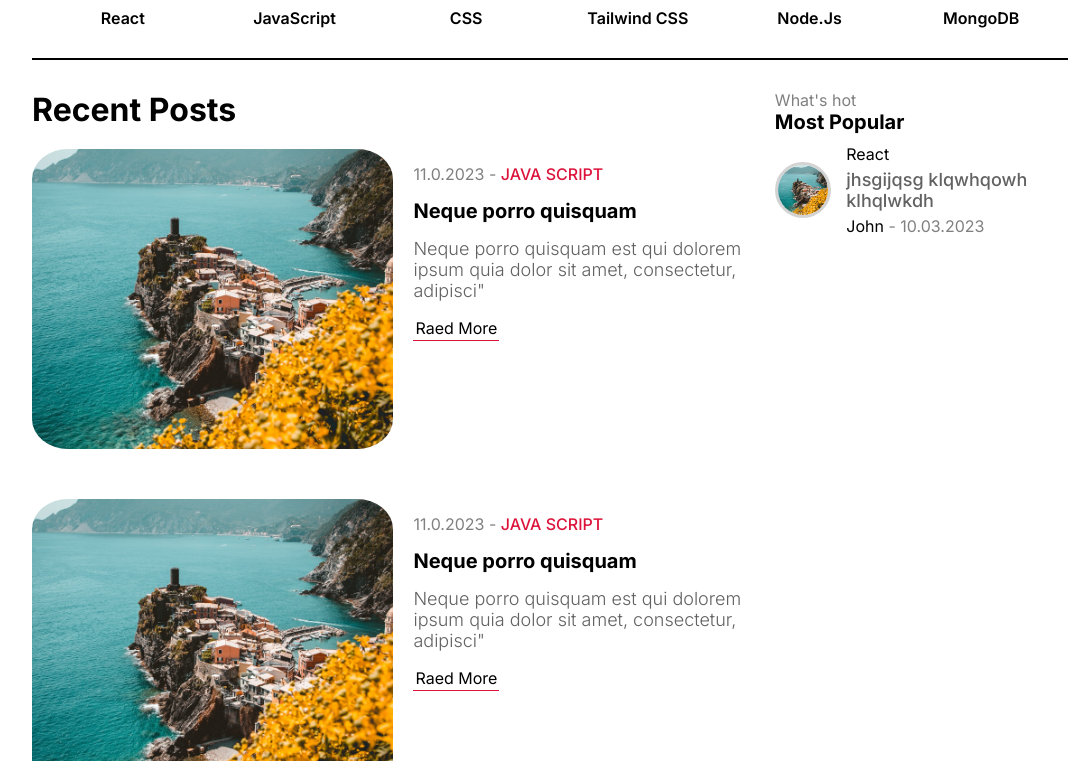
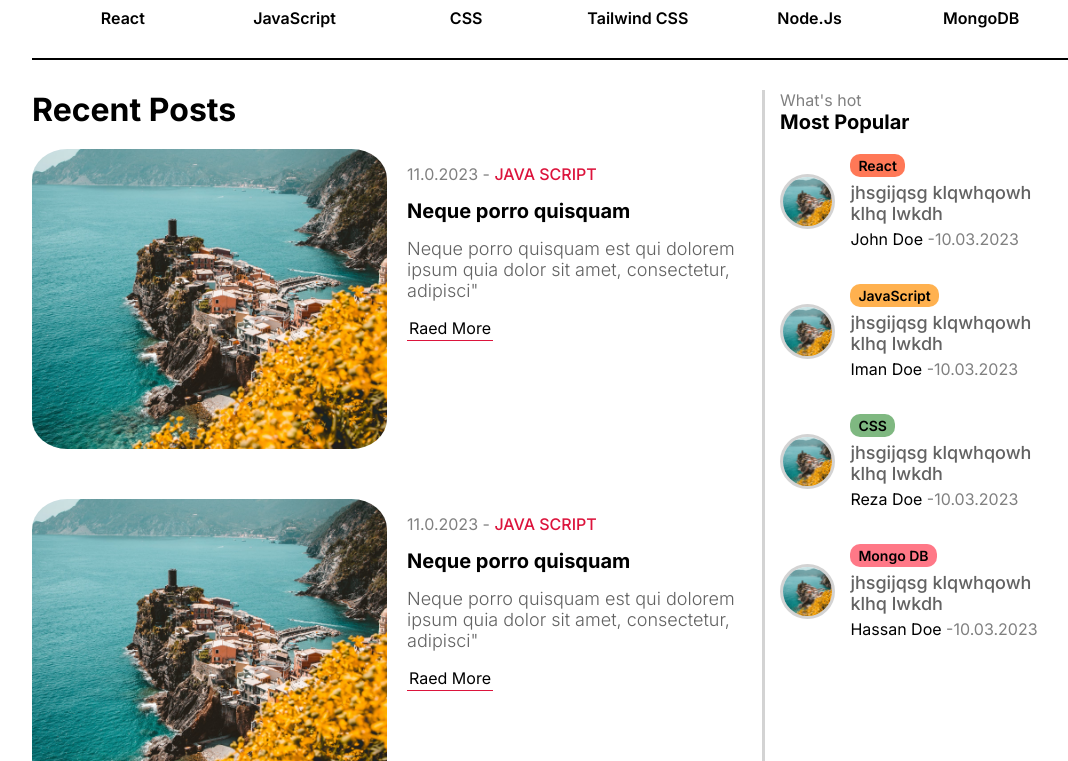
Before and after one commit to Ikamrava/NerdyNode, a Next.js app: page / in a window 1280 px wide. Shown: the part 899-1660 px from the top of the page, without its empty margins (88-1156 px from the left). Built offline with nearby package versions, Linux system fonts and the light colour scheme.

Commit message:
until start the blog page

```diff
--- /dev/null
+++ b/src/app/[slug]/singlePage.module.css
@@ -0,0 +1,3 @@
+.container{
+
+}
--- /dev/null
+++ b/src/component/menu/Item.jsx
@@ -0,0 +1,27 @@
+import Image from 'next/image'
+import Link from 'next/link'
+import styles from './item.module.css'
+
+
+function Item({title, postTitle,userName,date, bgcolor}) {
+
+const catStyle = `styles.${title.toLowerCase()}`
+console.log(catStyle)
+  return (
+    <Link key={title} href="/" className={styles.item}>
+    <div className={styles.imageContainer}>
+      <Image src="/p1.jpeg" alt="food" fill className={styles.image} />
+    </div>
+    <div className={styles.textContainer}>
+        <span className={styles.category} style={{backgroundColor: bgcolor }} >{title}</span>
+          <h3 className={styles.postTitle}>{postTitle}</h3>
+        <div lassName={styles.details}>
+            <span className={styles.userName}>{userName}</span>
+            <span className={styles.date}>{date}</span>
+        </div>
+    </div>
+ </Link>
+  )
+}
+
+export default Item
--- a/src/component/menu/Menu.jsx
+++ b/src/component/menu/Menu.jsx
@@ -1,6 +1,7 @@
 import Link from 'next/link'
 import styles from './menu.module.css'
 import Image from 'next/image'
+import Item from './Item'
 
 function Menu() {
   return (
@@ -9,19 +10,10 @@ function Menu() {
       <h1 className={styles.title}>Most Popular</h1>
 
         <div className={styles.items}>
-         <Link href="/" className={styles.item}>
-            <div className={styles.imageContainer}>
-              <Image src="/p1.jpeg" alt="food" fill className={styles.image} />
-            </div>
-            <div className={styles.textContainer}>
-                <span className={`${styles.category} ${styles.react}`}>React</span>
-                  <h3 className={styles.postTitle}>jhsgijqsg klqwhqowh klhqlwkdh</h3>
-                <div lassName={styles.details}>
-                    <span className={styles.userName}>John</span>
-                    <span className={styles.date}> - 10.03.2023</span>
-                </div>
-            </div>
-         </Link>
+          <Item title="React" postTitle="jhsgijqsg klqwhqowh klhq lwkdh" userName="John Doe" date=" -10.03.2023" bgcolor="#ff7857" />
+          <Item title="JavaScript" postTitle="jhsgijqsg klqwhqowh klhq lwkdh" userName="Iman Doe" date=" -10.03.2023" bgcolor="#ffb14f" />
+          <Item title="CSS" postTitle="jhsgijqsg klqwhqowh klhq lwkdh" userName="Reza Doe" date=" -10.03.2023" bgcolor="#7fb881" />
+          <Item title="Mongo DB" postTitle="jhsgijqsg klqwhqowh klhq lwkdh" userName="Hassan Doe" date=" -10.03.2023" bgcolor="#ff7887" />
         </div>
 
 
--- /dev/null
+++ b/src/component/menu/item.module.css
@@ -0,0 +1,63 @@
+
+  .item{
+    display: flex;
+    align-items: center;
+    gap: 5px;
+
+
+  }
+
+
+  .title{
+    margin-bottom: 10px;
+    font-size: 20px;
+
+  }
+
+  .imageContainer{
+    flex: 1;
+    aspect-ratio: 1/1;
+    position: relative;
+  }
+
+  .textContainer{
+    flex: 4;
+    text-align: start;
+    padding-left: 10px;
+    display: flex;
+    flex-direction: column;
+    gap: 5px;
+
+
+  }
+
+  .image{
+    border-radius: 50%;
+    border: 3px solid lightgray;
+    object-fit: cover ;
+  }
+
+  .postTitle{
+    font-size: 18px;
+    font-weight:500;
+    color: var(--softTextColor);
+
+  }
+
+
+  .details{
+    font-size: 12px ;
+  }
+
+  .date{
+    color: gray;
+  }
+
+  .category{
+   padding: 3px 8px;
+   border-radius: 10px;
+   font-size: 14px;
+   color: black;
+   font-weight: 600;
+   width: fit-content;
+  }
--- a/src/component/menu/menu.module.css
+++ b/src/component/menu/menu.module.css
@@ -2,17 +2,17 @@
   flex: 2;
   align-items: center;
   justify-content: center;
+  border-left: 3px solid lightgray;
+  padding-left: 15px;
 
 }
 
 .items{
-
-}
-.item{
+  margin-top: 20px;
+  margin-bottom: 35px;
   display: flex;
-  align-items: center;
-  gap: 5px;
-
+  flex-direction: column;
+  gap: 35px;
 
 }
 
@@ -27,40 +27,3 @@
   font-size: 20px;
 
 }
-
-.imageContainer{
-  flex: 1;
-  aspect-ratio: 1/1;
-  position: relative;
-}
-
-.textContainer{
-  flex: 4;
-  text-align: start;
-  padding-left: 10px;
-  display: flex;
-  flex-direction: column;
-  gap: 5px;
-
-
-}
-.image{
-  border-radius: 50%;
-  border: 3px solid lightgray;
-  object-fit: cover ;
-}
-
-.postTitle{
-  font-size: 18px;
-  font-weight:500;
-  color: var(--softTextColor);
-}
-
-
-.details{
-  font-size: 12px ;
-}
-
-.date{
-  color: gray;
-}
```
Also changed, not shown: src/app/[slug]/page.jsx (added, +10 -0 lines), src/app/blog/blogPage.module.css (added, +7 -0 lines), src/app/blog/page.jsx (added, +18 -0 lines), src/component/categoryList/CategoryList.jsx (+2 -2 lines).
